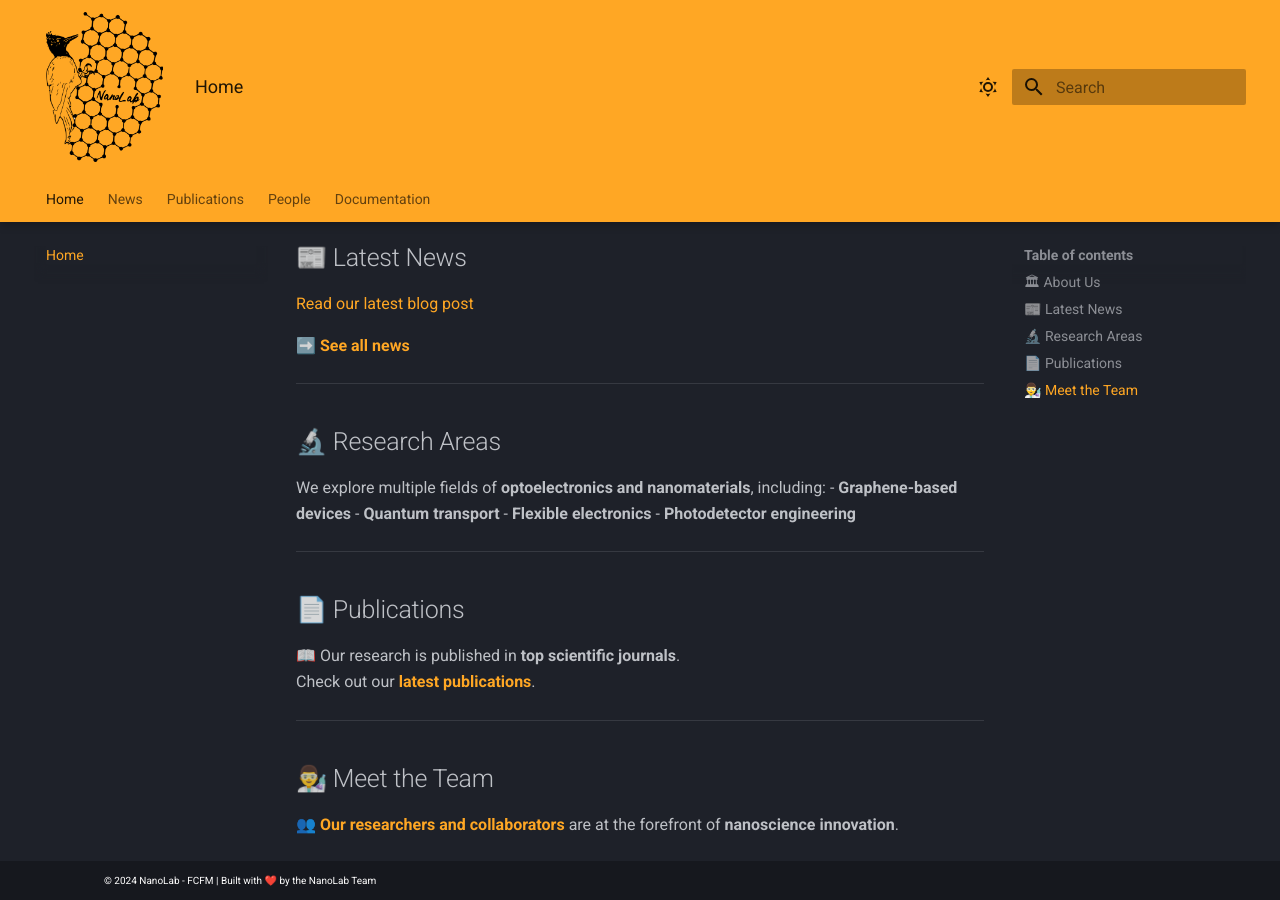
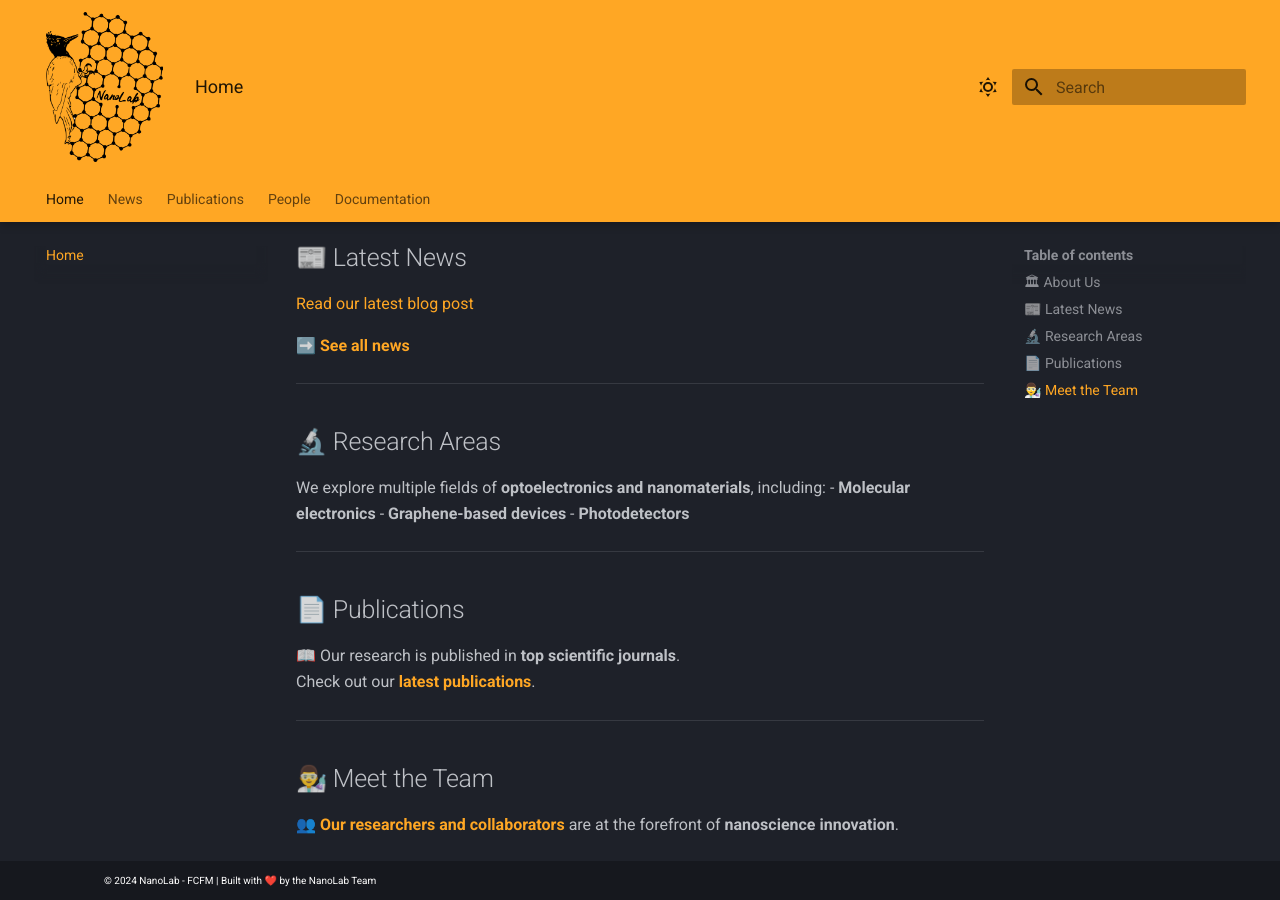
Before and after one commit to nanolab-fcfm/lab-webpage, an MkDocs documentation site: the page built from docs/index.md, in a window 1280 px wide and 900 px high, scrolled down 593 px. Built offline with MkDocs 1.6.1 and Material for MkDocs 9.7.7, drawn with Linux system fonts in a browser that asks for light colours.

Commit message:
adding not chamullo

```diff
--- a/docs/index.md
+++ b/docs/index.md
@@ -25,10 +25,9 @@ At NanoLab, we strive to develop **next-generation electronic devices**, explori
 
 ## 🔬 Research Areas
 We explore multiple fields of **optoelectronics and nanomaterials**, including:
+- **Molecular electronics**
 - **Graphene-based devices**
-- **Quantum transport**
-- **Flexible electronics**
-- **Photodetector engineering**
+- **Photodetectors**
 
 ---
 
```
